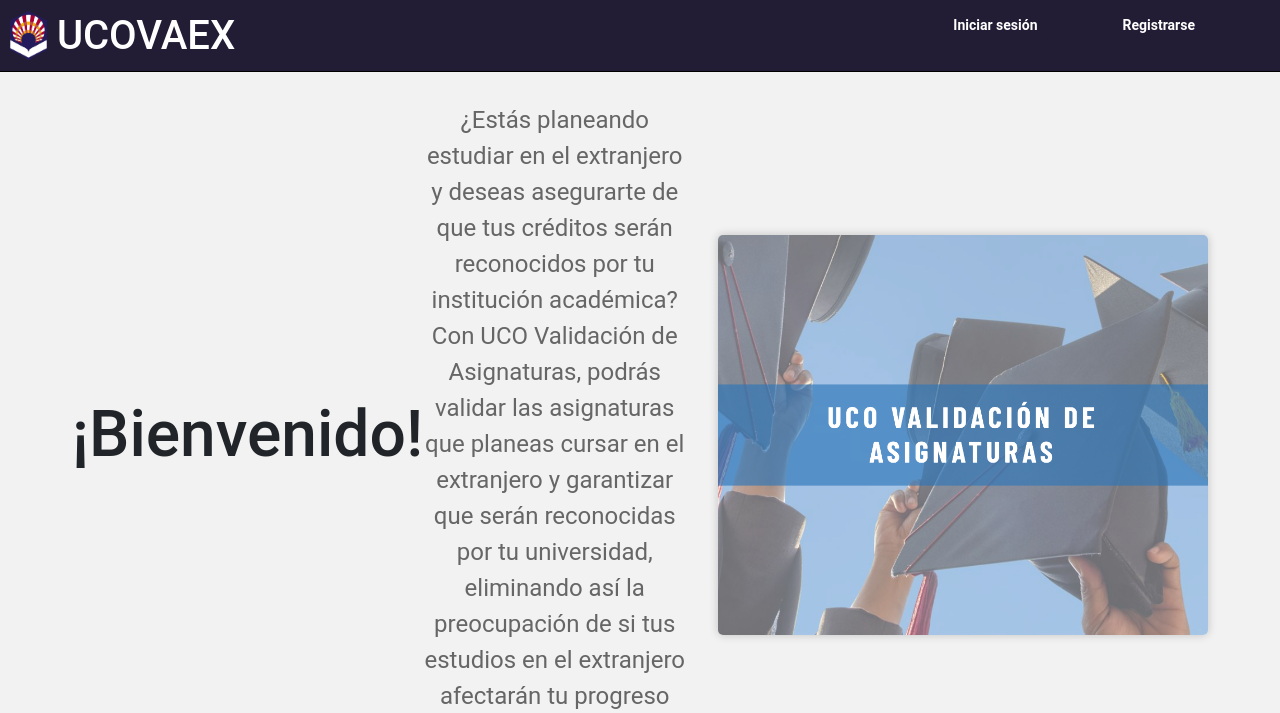
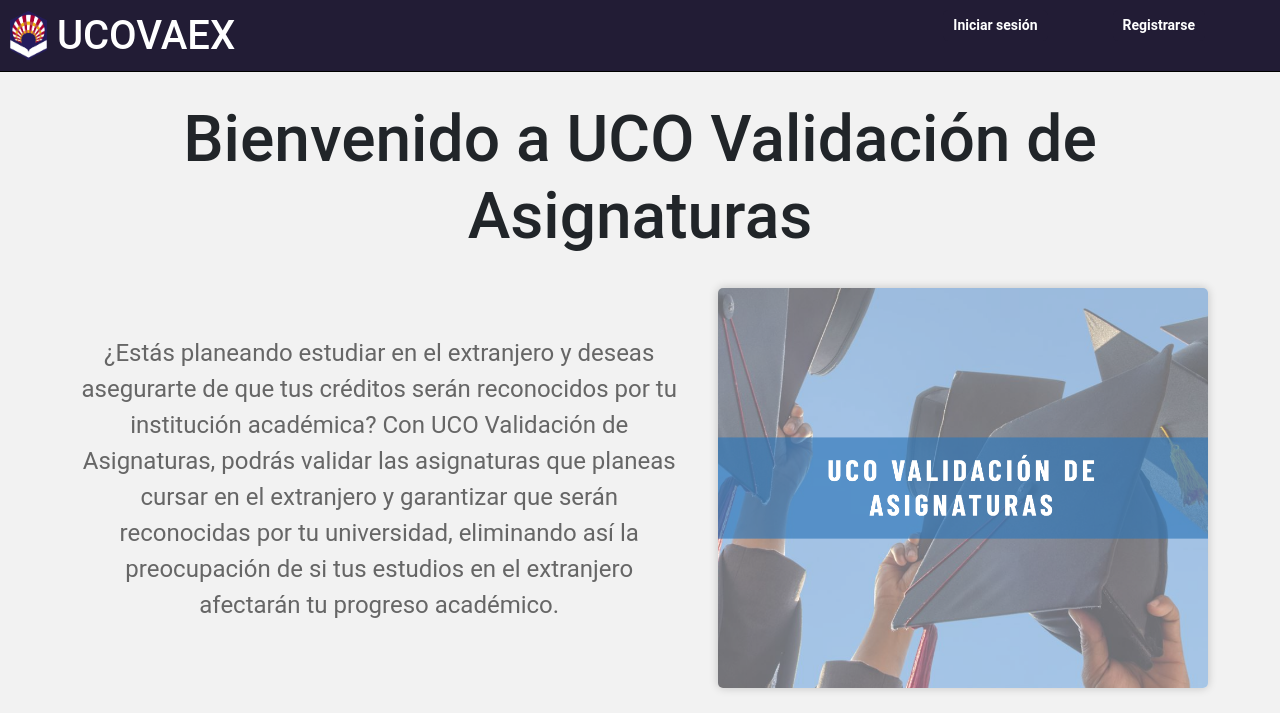
Before and after one commit to Jesawman/UCOVAEX, a Flask app: page / in a window 1280 px wide. Shown: the top 713 px of the page. Run offline with Flask 2, Linux system fonts and the light colour scheme; some libraries are stand-ins or nearby versions.

Commit message:
index.html

```diff
--- a/templates/index.html
+++ b/templates/index.html
@@ -19,7 +19,7 @@
     </header>
     <main>
       <section class="inicio">
-        <h1>¡Bienvenido!</h1>
+        <h1>Bienvenido a UCO Validación de Asignaturas</h1>
         <p>¿Estás planeando estudiar en el extranjero y deseas asegurarte de que tus créditos serán reconocidos por tu institución académica? Con UCO Validación de Asignaturas, podrás validar las asignaturas que planeas cursar en el extranjero y garantizar que serán reconocidas por tu universidad, eliminando así la preocupación de si tus estudios en el extranjero afectarán tu progreso académico. </p>
         <img src="/static/images/portada.png">
         </section>
```
